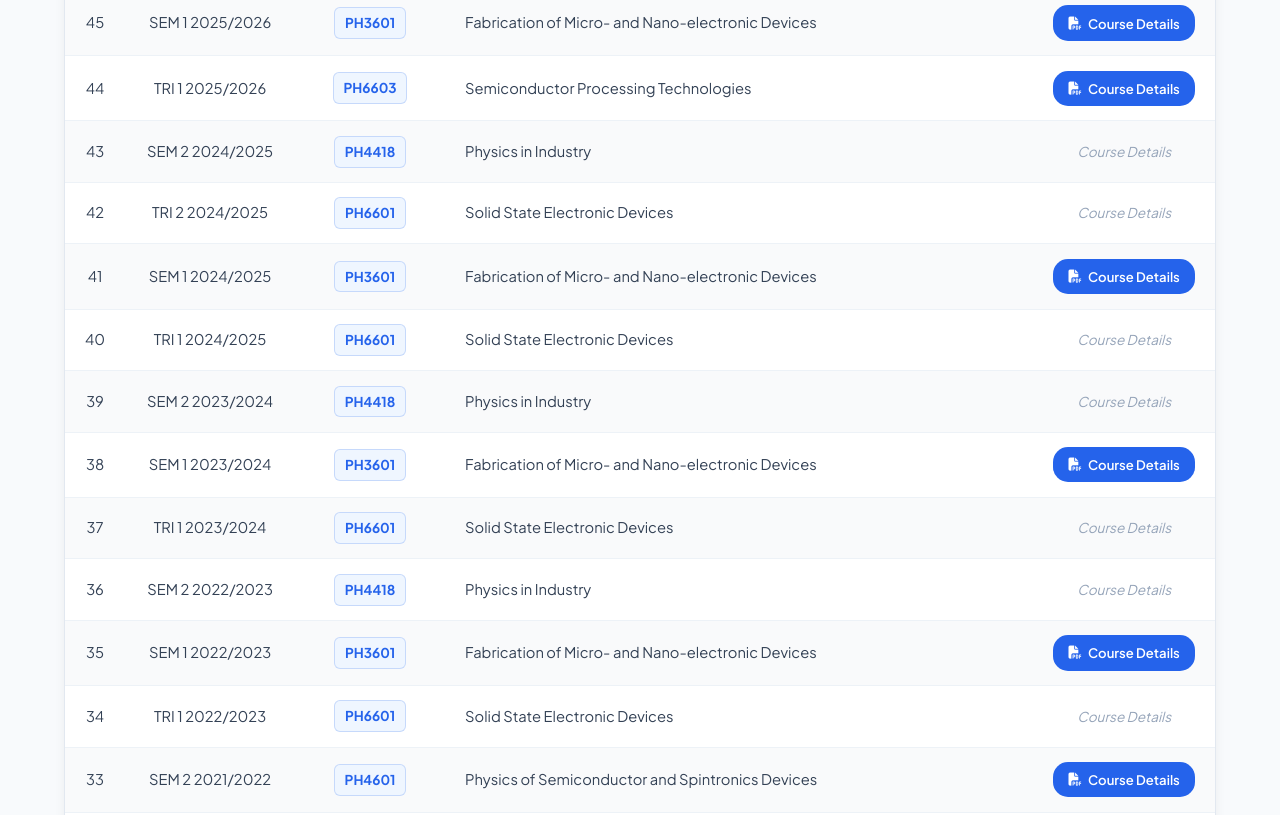
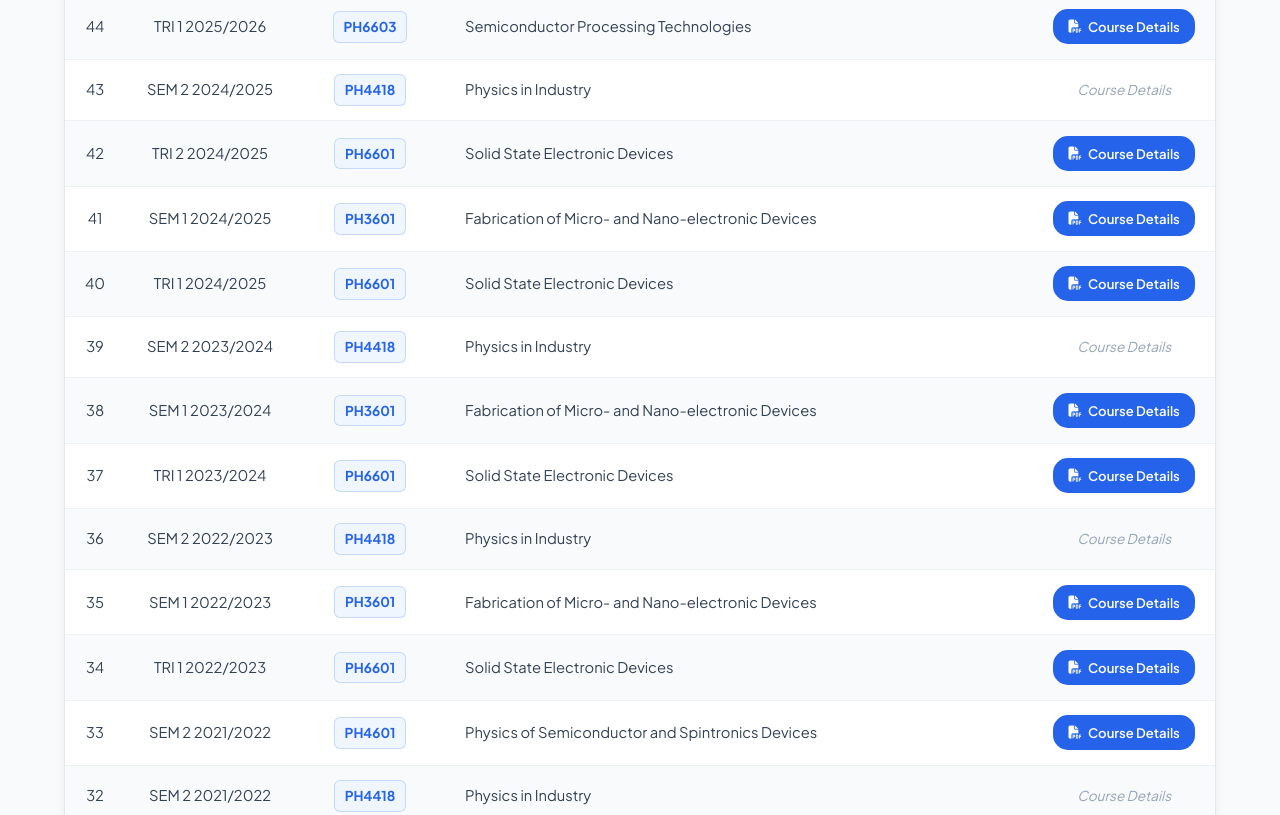
Before and after one commit to ims-spintronics/imslab, a plain HTML site: page lecture.html in a window 1280 px wide. Shown: the part 800-1615 px from the top of the page. Drawn offline with Linux system fonts and the light colour scheme.

Commit message:
lecture update

```diff
--- a/lecture.html
+++ b/lecture.html
@@ -248,7 +248,6 @@
                 </thead>
                 <tbody>
                     <tr><td style="text-align: center;">50</td><td style="text-align: center;">SEM 2 2026/2027</td><td style="text-align: center;"><span class="code-badge">PH4601</span></td><td>Physics of Semiconductor and Devices</td><td style="text-align: center;"><a href="teaching/PH4601_2027.html" class="btn-link"><i class="fa-solid fa-file-pdf"></i> Course Details</a></td></tr>
-                    <tr><td style="text-align: center;">49</td><td style="text-align: center;">SEM 2 2026/2027</td><td style="text-align: center;"><span class="code-badge">PH4418</span></td><td>Physics in Industry</td><td style="text-align: center;"><span class="text-muted-cell">Course Details</span></td></tr>
                     <tr><td style="text-align: center;">48</td><td style="text-align: center;">SEM 1 2026/2027</td><td style="text-align: center;"><span class="code-badge">PH3601</span></td><td>Fabrication of Micro- and Nano-electronic Devices</td><td style="text-align: center;"><a href="teaching/PH3601_2026.html" class="btn-link"><i class="fa-solid fa-file-pdf"></i> Course Details</a></td></tr>
                     <tr><td style="text-align: center;">47</td><td style="text-align: center;">TRI 1 2026/2027</td><td style="text-align: center;"><span class="code-badge">PH6603</span></td><td>Semiconductor Processing Technologies</td><td style="text-align: center;"><a href="teaching/PH6603_2026.html" class="btn-link"><i class="fa-solid fa-file-pdf"></i> Course Details</a></td></tr>
 
@@ -257,17 +256,17 @@
                     <tr><td style="text-align: center;">44</td><td style="text-align: center;">TRI 1 2025/2026</td><td style="text-align: center;"><span class="code-badge">PH6603</span></td><td>Semiconductor Processing Technologies</td><td style="text-align: center;"><a href="teaching/PH6603_2025.html" class="btn-link"><i class="fa-solid fa-file-pdf"></i> Course Details</a></td></tr>
 
                     <tr><td style="text-align: center;">43</td><td style="text-align: center;">SEM 2 2024/2025</td><td style="text-align: center;"><span class="code-badge">PH4418</span></td><td>Physics in Industry</td><td style="text-align: center;"><span class="text-muted-cell">Course Details</span></td></tr>
-                    <tr><td style="text-align: center;">42</td><td style="text-align: center;">TRI 2 2024/2025</td><td style="text-align: center;"><span class="code-badge">PH6601</span></td><td>Solid State Electronic Devices</td><td style="text-align: center;"><span class="text-muted-cell">Course Details</span></td></tr>
+                    <tr><td style="text-align: center;">42</td><td style="text-align: center;">TRI 2 2024/2025</td><td style="text-align: center;"><span class="code-badge">PH6601</span></td><td>Solid State Electronic Devices</td><td style="text-align: center;"><a href="teaching/PH6601_2024.html" class="btn-link"><i class="fa-solid fa-file-pdf"></i> Course Details</a></td></tr>
                     <tr><td style="text-align: center;">41</td><td style="text-align: center;">SEM 1 2024/2025</td><td style="text-align: center;"><span class="code-badge">PH3601</span></td><td>Fabrication of Micro- and Nano-electronic Devices</td><td style="text-align: center;"><a href="PH3601.html" class="btn-link"><i class="fa-solid fa-file-pdf"></i> Course Details</a></td></tr>
-                    <tr><td style="text-align: center;">40</td><td style="text-align: center;">TRI 1 2024/2025</td><td style="text-align: center;"><span class="code-badge">PH6601</span></td><td>Solid State Electronic Devices</td><td style="text-align: center;"><span class="text-muted-cell">Course Details</span></td></tr>
+                    <tr><td style="text-align: center;">40</td><td style="text-align: center;">TRI 1 2024/2025</td><td style="text-align: center;"><span class="code-badge">PH6601</span></td><td>Solid State Electronic Devices</td><td style="text-align: center;"><a href="teaching/PH6601_2024.html" class="btn-link"><i class="fa-solid fa-file-pdf"></i> Course Details</a></td></tr>
 
                     <tr><td style="text-align: center;">39</td><td style="text-align: center;">SEM 2 2023/2024</td><td style="text-align: center;"><span class="code-badge">PH4418</span></td><td>Physics in Industry</td><td style="text-align: center;"><span class="text-muted-cell">Course Details</span></td></tr>
                     <tr><td style="text-align: center;">38</td><td style="text-align: center;">SEM 1 2023/2024</td><td style="text-align: center;"><span class="code-badge">PH3601</span></td><td>Fabrication of Micro- and Nano-electronic Devices</td><td style="text-align: center;"><a href="PH3601.html" class="btn-link"><i class="fa-solid fa-file-pdf"></i> Course Details</a></td></tr>
-                    <tr><td style="text-align: center;">37</td><td style="text-align: center;">TRI 1 2023/2024</td><td style="text-align: center;"><span class="code-badge">PH6601</span></td><td>Solid State Electronic Devices</td><td style="text-align: center;"><span class="text-muted-cell">Course Details</span></td></tr>
+                    <tr><td style="text-align: center;">37</td><td style="text-align: center;">TRI 1 2023/2024</td><td style="text-align: center;"><span class="code-badge">PH6601</span></td><td>Solid State Electronic Devices</td><td style="text-align: center;"><a href="teaching/PH6601_2024.html" class="btn-link"><i class="fa-solid fa-file-pdf"></i> Course Details</a></td></tr>
 
                     <tr><td style="text-align: center;">36</td><td style="text-align: center;">SEM 2 2022/2023</td><td style="text-align: center;"><span class="code-badge">PH4418</span></td><td>Physics in Industry</td><td style="text-align: center;"><span class="text-muted-cell">Course Details</span></td></tr>
                     <tr><td style="text-align: center;">35</td><td style="text-align: center;">SEM 1 2022/2023</td><td style="text-align: center;"><span class="code-badge">PH3601</span></td><td>Fabrication of Micro- and Nano-electronic Devices</td><td style="text-align: center;"><a href="PH3601.html" class="btn-link"><i class="fa-solid fa-file-pdf"></i> Course Details</a></td></tr>
-                    <tr><td style="text-align: center;">34</td><td style="text-align: center;">TRI 1 2022/2023</td><td style="text-align: center;"><span class="code-badge">PH6601</span></td><td>Solid State Electronic Devices</td><td style="text-align: center;"><span class="text-muted-cell">Course Details</span></td></tr>
+                    <tr><td style="text-align: center;">34</td><td style="text-align: center;">TRI 1 2022/2023</td><td style="text-align: center;"><span class="code-badge">PH6601</span></td><td>Solid State Electronic Devices</td><td style="text-align: center;"><a href="teaching/PH6601_2024.html" class="btn-link"><i class="fa-solid fa-file-pdf"></i> Course Details</a></td></tr>
 
                     <tr><td style="text-align: center;">33</td><td style="text-align: center;">SEM 2 2021/2022</td><td style="text-align: center;"><span class="code-badge">PH4601</span></td><td>Physics of Semiconductor and Spintronics Devices</td><td style="text-align: center;"><a href="PH4601.html" class="btn-link"><i class="fa-solid fa-file-pdf"></i> Course Details</a></td></tr>
                     <tr><td style="text-align: center;">32</td><td style="text-align: center;">SEM 2 2021/2022</td><td style="text-align: center;"><span class="code-badge">PH4418</span></td><td>Physics in Industry</td><td style="text-align: center;"><span class="text-muted-cell">Course Details</span></td></tr>
```
